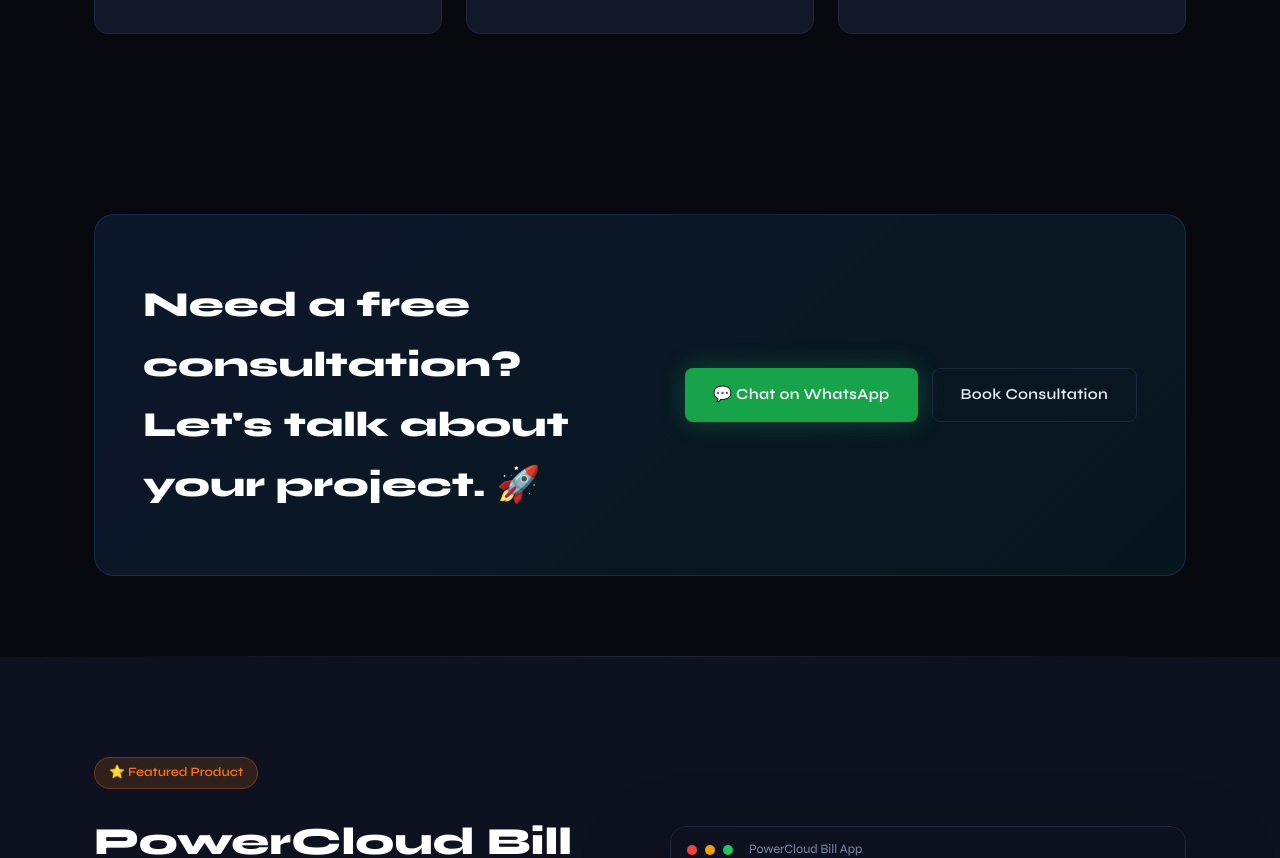
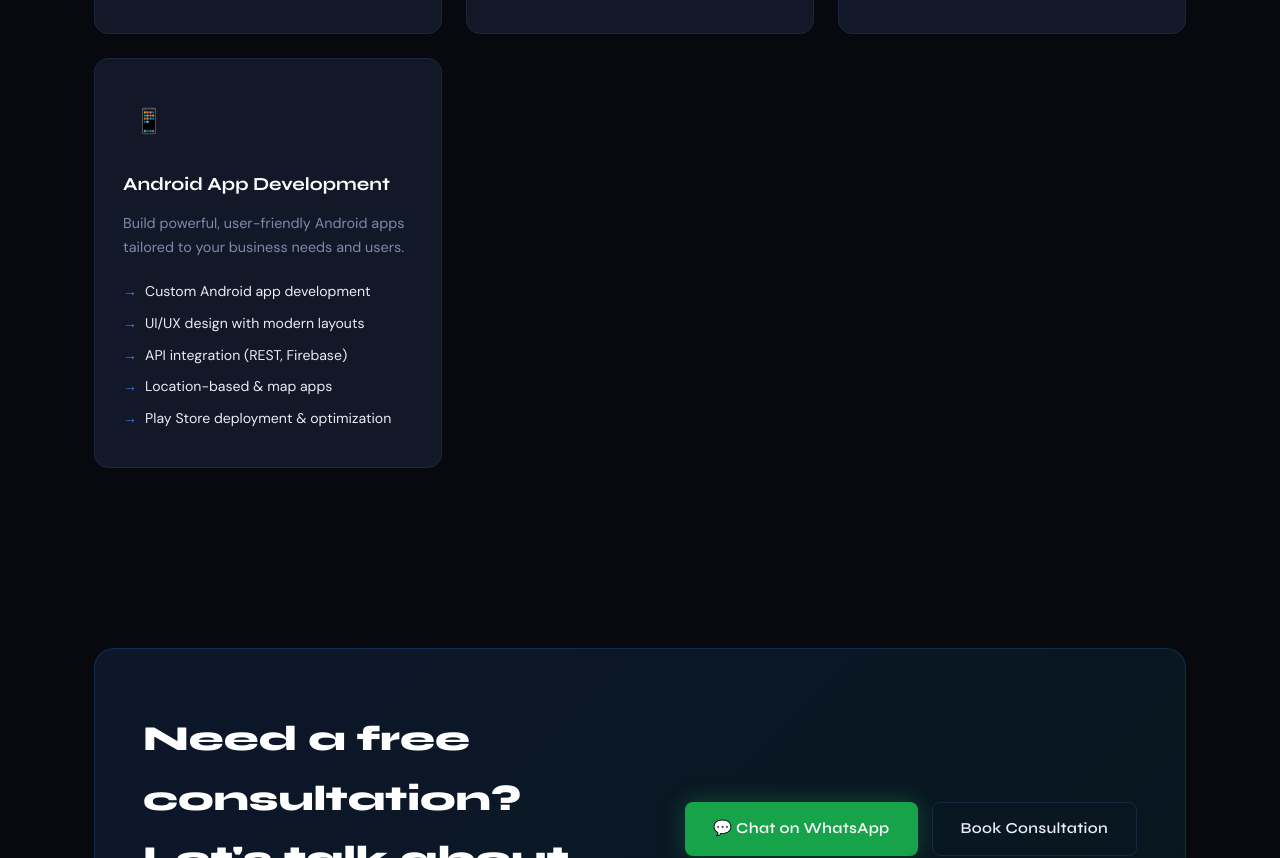
Before and after one commit to JyotiRanSwain/powercloud, a plain HTML site: page index.html in a window 1280 px wide. Shown: the part 2432-3290 px from the top of the page. Drawn offline with Linux system fonts and the light colour scheme.

Commit message:
Update index.html

```diff
--- a/index.html
+++ b/index.html
@@ -350,6 +350,18 @@
           <li>Data entry &amp; reporting systems</li>
         </ul>
       </div>
+      <div class="service-card reveal d3">
+  <div class="service-icon ic-green">&#128241;</div>
+  <div class="service-name">Android App Development</div>
+  <div class="service-desc">Build powerful, user-friendly Android apps tailored to your business needs and users.</div>
+  <ul class="service-list">
+    <li>Custom Android app development</li>
+    <li>UI/UX design with modern layouts</li>
+    <li>API integration (REST, Firebase)</li>
+    <li>Location-based & map apps</li>
+    <li>Play Store deployment & optimization</li>
+  </ul>
+</div>
     </div>
   </div>
 </section>
```
